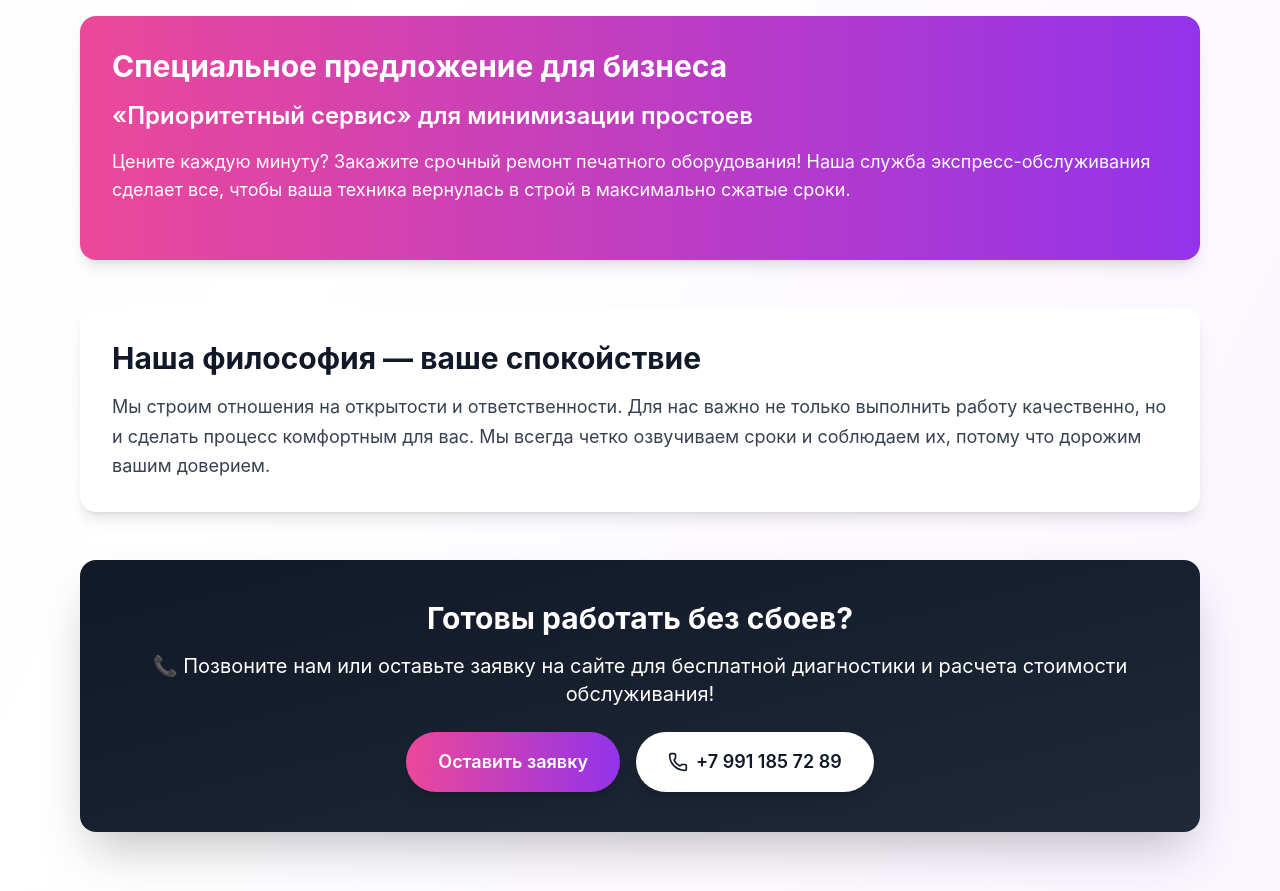
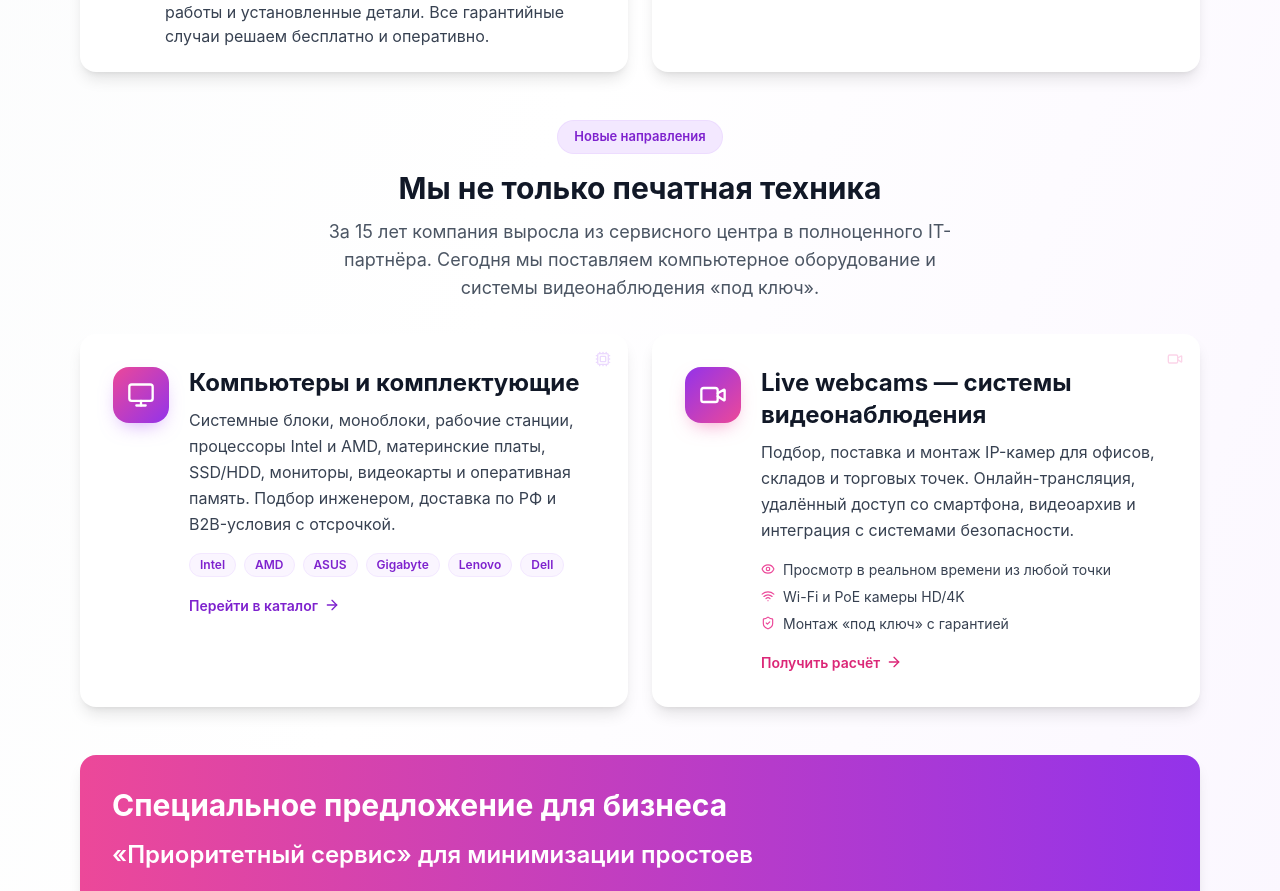
Before and after one commit to alekseibespechnyi/complexprint2026-07, a React (Create React App) app in the folder frontend/: page /about-us in a window 1280 px wide. Shown: the part 1768-2659 px from the top of the page. Built offline with nearby package versions, Linux system fonts and the light colour scheme.

Commit message:
auto-commit for ca39aa84-2e67-41e9-8ffe-98fe7ae34567

```diff
--- a/frontend/src/pages/AboutUs.jsx
+++ b/frontend/src/pages/AboutUs.jsx
@@ -1,8 +1,9 @@
 import React from "react";
 import { Helmet } from "react-helmet-async";
+import { Link } from "react-router-dom";
 import Header from "../components/Header";
 import Footer from "../components/Footer";
-import { Phone } from "lucide-react";
+import { Phone, Monitor, Video, ArrowRight, Cpu, Wifi, Eye, ShieldCheck } from "lucide-react";
 import { useRepairRequestModal } from "../components/RepairRequestModal";
 
 export default function AboutUs() {
@@ -30,10 +31,10 @@ export default function AboutUs() {
   return (
     <>
       <Helmet>
-        <title>О нас - Сервисное обслуживание печатной техники | ComplexPrint</title>
+        <title>О нас — Сервис, компьютеры и видеонаблюдение | ComplexPrint</title>
         <meta
           name="description"
-          content="Complexprint.ru — лидер по ремонту и обслуживанию печатного оборудования в России. Более 15 лет опыта, бесплатный выезд мастера, гарантия на все работы."
+          content="Complexprint.ru — лидер по обслуживанию печатной техники в России. Также продаём компьютеры и комплектующие (Intel, AMD, ASUS, Gigabyte) и устанавливаем системы видеонаблюдения Live webcams. 15+ лет опыта."
         />
         <link rel="canonical" href="https://complexprint.ru/about-us" />
         <script type="application/ld+json">{JSON.stringify(jsonLd)}</script>
@@ -73,6 +74,12 @@ export default function AboutUs() {
               Мы в Complexprint.ru понимаем это как никто другой. Вот уже более <strong>15 лет</strong> мы обеспечиваем
               бесперебойную работу печатного парка для крупнейших компаний России, становясь их надежным
               технологическим партнером.
+            </p>
+            <p className="text-lg text-gray-700 leading-relaxed mt-4">
+              Со временем мы расширили сферу деятельности: теперь поставляем
+              <strong> компьютеры и комплектующие</strong> от Intel, AMD, ASUS, Gigabyte, Lenovo, Dell
+              и устанавливаем <strong>Live webcams</strong> — системы видеонаблюдения для офисов, складов
+              и торговых точек. ComplexPrint — единый IT-партнёр для вашего бизнеса.
             </p>
           </section>
 
@@ -161,6 +168,106 @@ export default function AboutUs() {
             </div>
           </section>
 
+          {/* New Directions: PC + Live webcams */}
+          <section className="mb-12">
+            <div className="text-center mb-8">
+              <span className="inline-block px-4 py-1.5 rounded-full bg-purple-100 border border-purple-200/60 text-purple-700 text-[13px] font-semibold mb-4">
+                Новые направления
+              </span>
+              <h2 className="text-3xl font-bold text-gray-900">
+                Мы не только печатная техника
+              </h2>
+              <p className="text-gray-600 mt-3 text-lg max-w-2xl mx-auto">
+                За 15 лет компания выросла из сервисного центра в полноценного IT-партнёра.
+                Сегодня мы поставляем компьютерное оборудование и системы видеонаблюдения «под ключ».
+              </p>
+            </div>
+
+            <div className="grid md:grid-cols-2 gap-6">
+              {/* PC card */}
+              <Link
+                to="/komputery-i-komplektuyushchie"
+                data-testid="about-direction-computers"
+                className="group relative bg-white rounded-2xl p-8 shadow-lg hover:shadow-2xl hover:-translate-y-1 transition-all duration-300 border border-transparent hover:border-purple-200 block"
+              >
+                <div className="flex items-start gap-5">
+                  <div className="flex-shrink-0 w-14 h-14 rounded-2xl bg-gradient-to-br from-pink-500 to-purple-600 flex items-center justify-center shadow-[0_8px_20px_-8px_rgba(168,85,247,0.6)] group-hover:scale-110 transition-transform duration-300">
+                    <Monitor className="w-7 h-7 text-white" />
+                  </div>
+                  <div className="flex-1">
+                    <h3 className="text-2xl font-bold text-gray-900 mb-2">
+                      Компьютеры и комплектующие
+                    </h3>
+                    <p className="text-gray-700 leading-relaxed mb-4">
+                      Системные блоки, моноблоки, рабочие станции, процессоры Intel и AMD,
+                      материнские платы, SSD/HDD, мониторы, видеокарты и оперативная память.
+                      Подбор инженером, доставка по РФ и B2B-условия с отсрочкой.
+                    </p>
+                    <div className="flex flex-wrap gap-2 mb-4">
+                      {['Intel', 'AMD', 'ASUS', 'Gigabyte', 'Lenovo', 'Dell'].map((b) => (
+                        <span key={b} className="px-2.5 py-0.5 rounded-full bg-purple-50 text-purple-700 text-[12px] font-semibold border border-purple-100">
+                          {b}
+                        </span>
+                      ))}
+                    </div>
+                    <span className="inline-flex items-center gap-1.5 text-purple-700 font-semibold text-[14px] group-hover:gap-2.5 transition-all">
+                      Перейти в каталог
+                      <ArrowRight size={16} className="group-hover:translate-x-0.5 transition-transform" />
+                    </span>
+                  </div>
+                </div>
+                <div className="absolute top-4 right-4 flex gap-1.5 opacity-30 group-hover:opacity-60 transition-opacity">
+                  <Cpu size={16} className="text-purple-400" />
+                </div>
+              </Link>
+
+              {/* Live webcams card */}
+              <div
+                data-testid="about-direction-webcams"
+                className="group relative bg-white rounded-2xl p-8 shadow-lg hover:shadow-2xl hover:-translate-y-1 transition-all duration-300 border border-transparent hover:border-pink-200"
+              >
+                <div className="flex items-start gap-5">
+                  <div className="flex-shrink-0 w-14 h-14 rounded-2xl bg-gradient-to-br from-purple-600 to-pink-500 flex items-center justify-center shadow-[0_8px_20px_-8px_rgba(236,72,153,0.6)] group-hover:scale-110 transition-transform duration-300">
+                    <Video className="w-7 h-7 text-white" />
+                  </div>
+                  <div className="flex-1">
+                    <h3 className="text-2xl font-bold text-gray-900 mb-2">
+                      Live webcams — системы видеонаблюдения
+                    </h3>
+                    <p className="text-gray-700 leading-relaxed mb-4">
+                      Подбор, поставка и монтаж IP-камер для офисов, складов и торговых точек.
+                      Онлайн-трансляция, удалённый доступ со смартфона, видеоархив и интеграция
+                      с системами безопасности.
+                    </p>
+                    <ul className="space-y-1.5 mb-4">
+                      {[
+                        { Icon: Eye, text: 'Просмотр в реальном времени из любой точки' },
+                        { Icon: Wifi, text: 'Wi-Fi и PoE камеры HD/4K' },
+                        { Icon: ShieldCheck, text: 'Монтаж «под ключ» с гарантией' },
+                      ].map(({ Icon, text }) => (
+                        <li key={text} className="flex items-center gap-2 text-[14px] text-gray-700">
+                          <Icon size={14} className="text-pink-500 flex-shrink-0" />
+                          {text}
+                        </li>
+                      ))}
+                    </ul>
+                    <button
+                      onClick={scrollToRepairForm}
+                      data-testid="about-webcams-cta"
+                      className="inline-flex items-center gap-1.5 text-pink-600 font-semibold text-[14px] hover:text-pink-700 hover:gap-2.5 transition-all"
+                    >
+                      Получить расчёт
+                      <ArrowRight size={16} />
+                    </button>
+                  </div>
+                </div>
+                <div className="absolute top-4 right-4 flex gap-1.5 opacity-30 group-hover:opacity-60 transition-opacity">
+                  <Video size={16} className="text-pink-400" />
+                </div>
+              </div>
+            </div>
+          </section>
+
           {/* Special Offer */}
           <section className="mb-12 bg-gradient-to-r from-pink-500 to-purple-600 rounded-2xl p-8 shadow-lg text-white">
             <h2 className="text-3xl font-bold mb-4">
```
